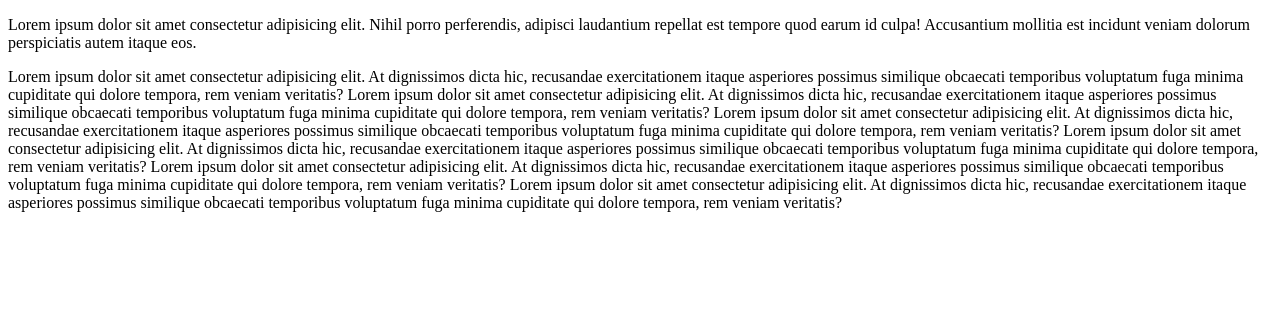
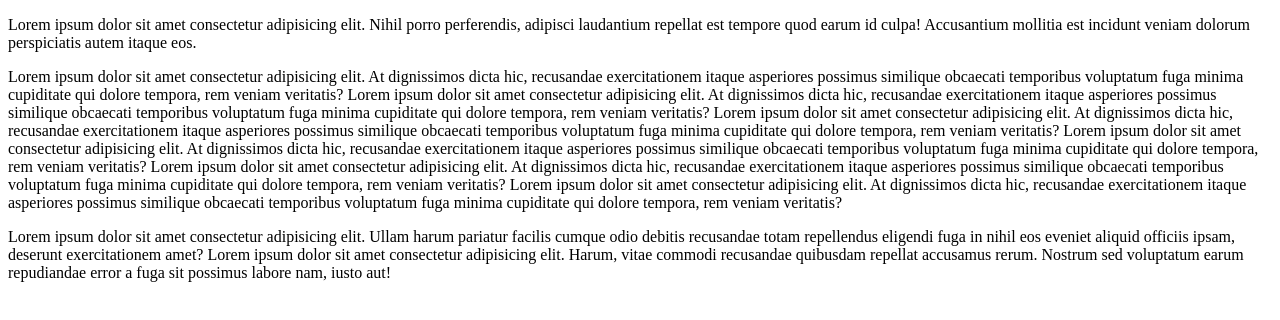
Before and after one commit to menimJ/skalebar, a plain HTML site: page html/product.html in a window 1280 px wide. Drawn offline with Linux system fonts and the light colour scheme.

Commit message:
chore: new data added to product file

```diff
--- a/html/product.html
+++ b/html/product.html
@@ -18,6 +18,10 @@
             Lorem ipsum dolor sit amet consectetur adipisicing elit. At dignissimos dicta hic, recusandae exercitationem itaque asperiores possimus similique obcaecati temporibus voluptatum fuga minima cupiditate qui dolore tempora, rem veniam veritatis?
             Lorem ipsum dolor sit amet consectetur adipisicing elit. At dignissimos dicta hic, recusandae exercitationem itaque asperiores possimus similique obcaecati temporibus voluptatum fuga minima cupiditate qui dolore tempora, rem veniam veritatis?
         </p>
+        <p>
+            Lorem ipsum dolor sit amet consectetur adipisicing elit. Ullam harum pariatur facilis cumque odio debitis recusandae totam repellendus eligendi fuga in nihil eos eveniet aliquid officiis ipsam, deserunt exercitationem amet?
+            Lorem ipsum dolor sit amet consectetur adipisicing elit. Harum, vitae commodi recusandae quibusdam repellat accusamus rerum. Nostrum sed voluptatum earum repudiandae error a fuga sit possimus labore nam, iusto aut!
+        </p>
     </div>
 </body>
 </html>
```
Also changed, not shown: 1 other file.
